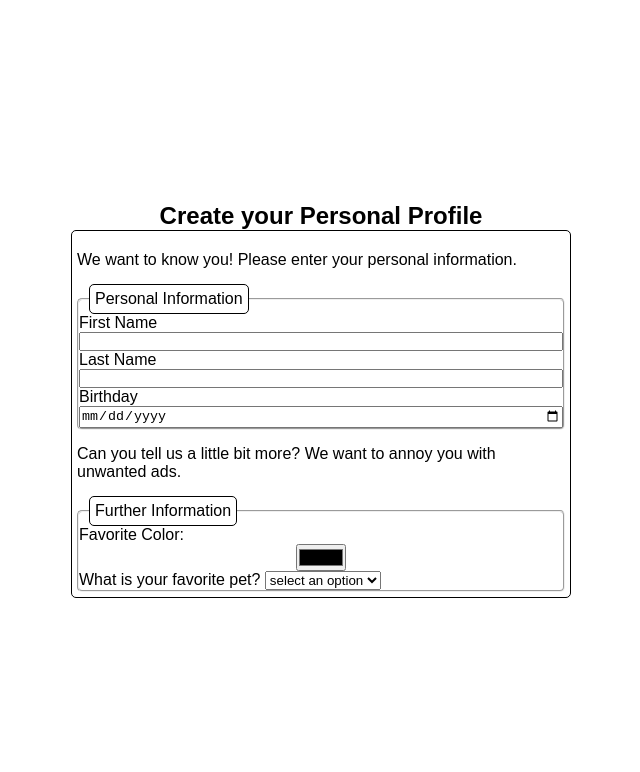
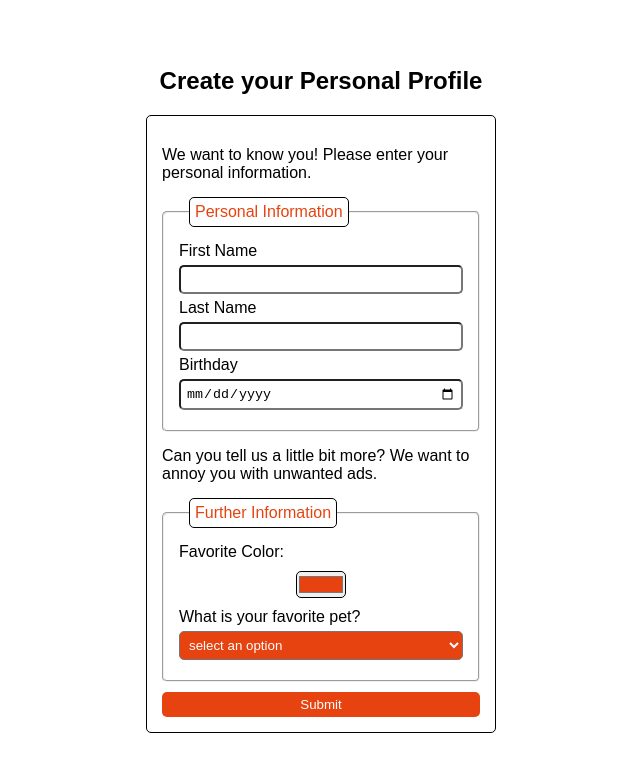
Before and after one commit to NoorTushar/form-task-1, a plain HTML site: page index.html in a window 1280 px wide. Shown: the whole page, without its empty margins (319-959 px from the left). Drawn offline with Linux system fonts and the light colour scheme.

Commit message:
complete

```diff
--- a/index.html
+++ b/index.html
@@ -7,7 +7,7 @@
     <link rel="stylesheet" href="style.css" />
   </head>
   <body>
-    <h2>Create your Personal Profile</h2>
+    <h2 class="title">Create your Personal Profile</h2>
     <form class="myForm">
       <p>We want to know you! Please enter your personal information.</p>
 
@@ -36,7 +36,7 @@
         <legend>Further Information</legend>
         <label for="color"
           >Favorite Color:
-          <input type="color" name="color" id="color" />
+          <input type="color" name="color" id="color" value="#E64310" />
         </label>
         <label for="fav-pet"
           >What is your favorite pet?
@@ -48,6 +48,7 @@
           </select>
         </label>
       </fieldset>
+      <input type="submit" value="Submit" />
     </form>
   </body>
 </html>
--- a/style.css
+++ b/style.css
@@ -12,11 +12,13 @@ body {
   width: 100vw;
   height: 100vh;
 }
-
+.title {
+  margin-bottom: 20px;
+}
 .myForm {
   border: 1px solid black;
-  padding: 5px;
-  max-width: 500px;
+  padding: 15px;
+  max-width: 350px;
   border-radius: 5px;
   -webkit-border-radius: 5px;
   -moz-border-radius: 5px;
@@ -27,6 +29,8 @@ body {
   margin: 15px 0px;
 }
 .myForm fieldset {
+  margin: 10px 0;
+  padding: 15px;
   border-radius: 5px;
   -webkit-border-radius: 5px;
   -moz-border-radius: 5px;
@@ -34,6 +38,7 @@ body {
   -o-border-radius: 5px;
 }
 .myForm legend {
+  color: #e64310;
   margin-left: 10px;
   padding: 5px;
   border: 1px solid black;
@@ -46,12 +51,38 @@ body {
 .myForm label {
   display: block;
 }
-.myForm label input {
+.myForm label input,
+label select {
+  margin: 5px 0;
+  padding: 5px;
   display: block;
+  border-radius: 5px;
+  -webkit-border-radius: 5px;
+  -moz-border-radius: 5px;
+  -ms-border-radius: 5px;
+  -o-border-radius: 5px;
 }
-.myForm label input:not([type="color"]) {
+.myForm label input:not([type="color"]),
+label select {
   width: 100%;
 }
 .myForm label input[type="color"] {
-  margin: 0 auto;
+  margin: 10px auto;
+  padding: 0;
 }
+label select {
+  background-color: #e64310;
+  color: white;
+}
+input[type="submit"] {
+  color: white;
+  width: 100%;
+  padding: 5px 0;
+  background-color: #e64310;
+  border: none;
+  border-radius: 5px;
+  -webkit-border-radius: 5px;
+  -moz-border-radius: 5px;
+  -ms-border-radius: 5px;
+  -o-border-radius: 5px;
+}
```
